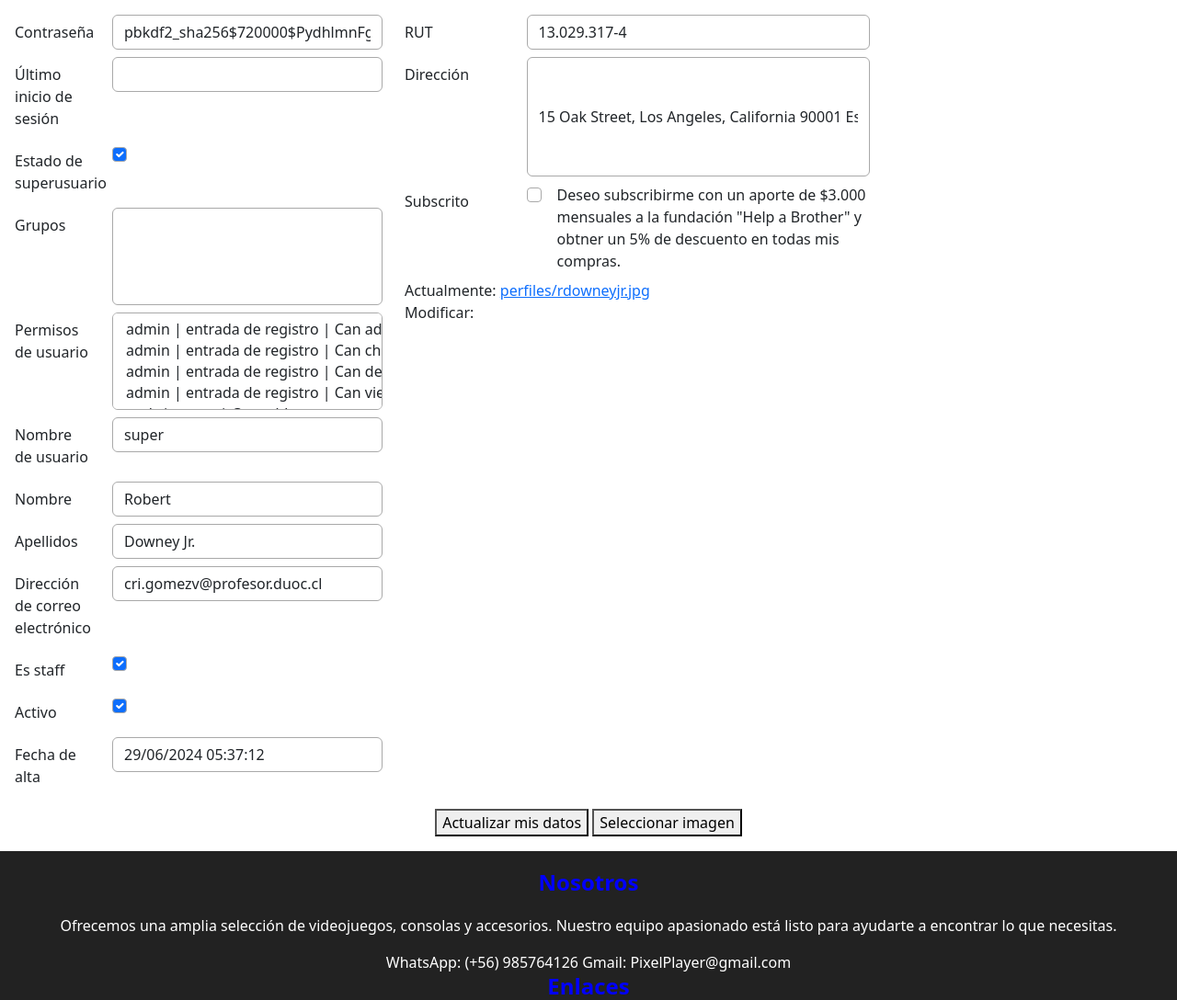
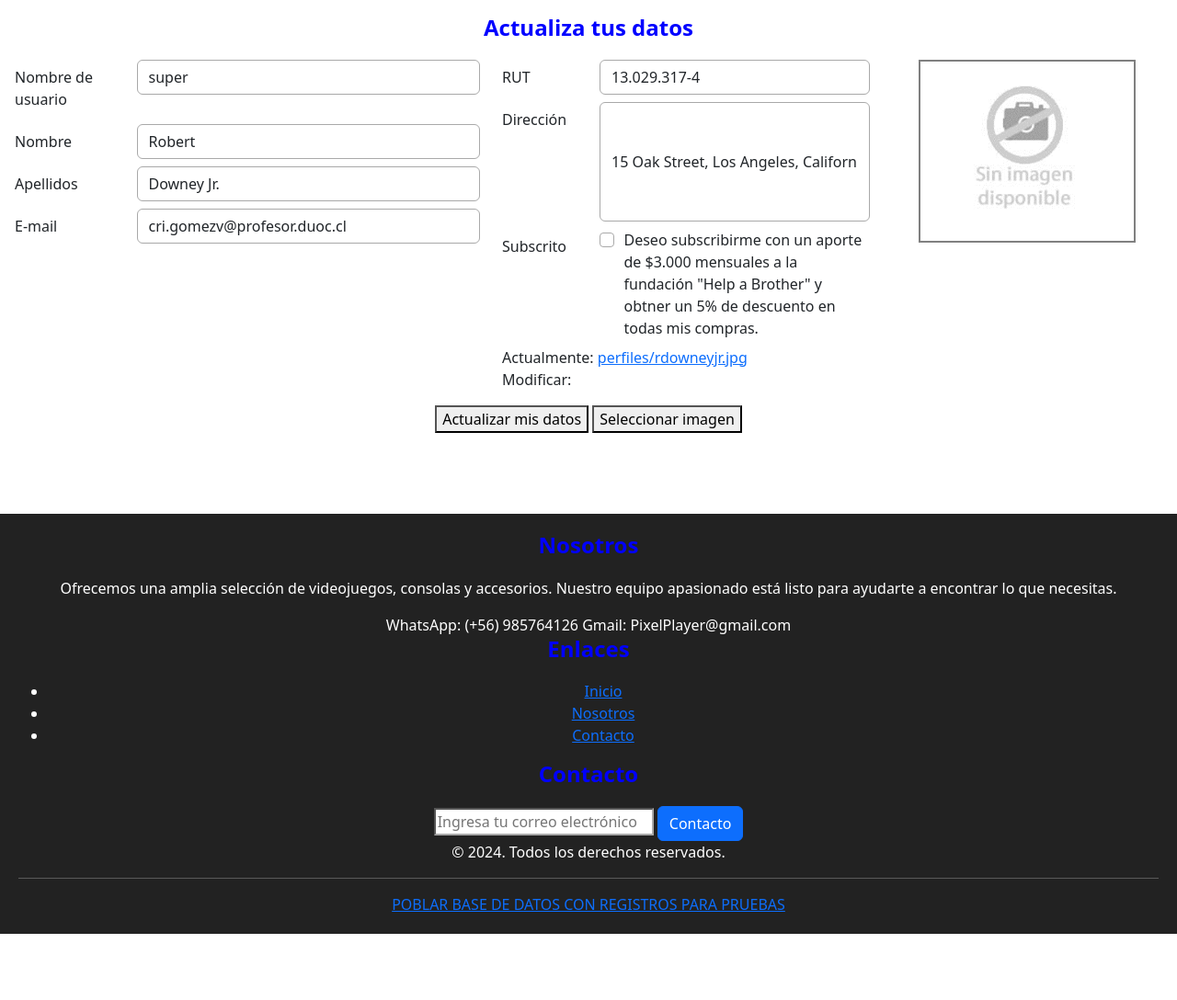
Before and after one commit to moises2312/Django, a Django app: page /misdatos in a window 1280 px wide. Shown: the part 76-1164 px from the top of the page at 92% size. After the commit the page ends 1092 px from the top, so only its background shows below. Run offline with Django 4.2, Linux system fonts and the light colour scheme; a user stored in the database is signed in; data comes from the database, SQL or seed files in the repository; both versions use the stored data as it was after the commit; lists and menus that the app fills with data are empty; some libraries are stand-ins or nearby versions.

Commit message:
mis datos incompleto

```diff
--- a/core/forms.py
+++ b/core/forms.py
@@ -84,7 +84,10 @@ class RegistroPerfilForm(ModelForm):
 class UsuarioForm(ModelForm):
    class Meta:
         model = User
-        fields = '__all__'
+        fields = ['username', 'first_name', 'last_name', 'email']
+        labels = {
+            'email': 'E-mail'
+        }
 
 # PARA LA PAGINA MANTENEDOR DE USUARIOS:
 # Crear PerfilForm como una clase que hereda de ModelForm
@@ -97,4 +100,9 @@ class UsuarioForm(ModelForm):
 class PerfilForm(ModelForm):
     class Meta:
         model = Perfil
-        fields = '__all__'
+        fields = ['tipo_usuario', 'rut', 'direccion', 'subscrito', 'imagen']
+        widgest = {
+            'direccion': forms.Textarea(),
+            'imagen': forms.FileInput(),
+
+        }
--- a/core/templates/core/misdatos.html
+++ b/core/templates/core/misdatos.html
@@ -3,6 +3,7 @@
 {% load custom_filters %}
 
 {% block content %}
+  <h1>Actualiza tus datos</h1>
 
   <form id="form" method="POST" enctype="multipart/form-data">
 
@@ -10,21 +11,23 @@
 
     <div class="row">
 
-      <!-- AREA DE DATOS BASICOS: username, nombre, apellidos, correo y contraseñas -->
-      <div class="col-sm-12 col-md-4">
-
+      <div class="col-sm-12 col-md-5">
         {{ form_usuario|as_bootstrap_form }}
-
-
       </div>
 
       <!-- AREA DE DATOS DE PERFIL: rut, dirección y subscrito (VER COMENTARIO "CHECKBOX SUBSCRITO" en script.js)  -->
-      <div class="col-sm-12 col-md-5">
-
-        {{form_perfil|as_bootstrap_form }}
-
+      <div class="col-sm-12 col-md-4">
+        {{ form_perfil|as_bootstrap_form }}
       </div>
-
+      <!-- AREA DE IMAGEN DE PERFIL -->
+      <div class="col-sm-12 col-md-3 text-center">
+        <div class="row">
+          <!-- AREA DE CUADRO DE IMAGEN: Muestra la Imagen de perfil -->
+          <div class="col-sm-12" style="height: 220px">
+            <img id="cuadro-imagen" src="{% static 'core/img/sin-imagen.png' %}">
+          </div>
+        </div>
+      </div>
     </div>
 
     <!-- AREA DE BOTONES -->
@@ -38,6 +41,7 @@
     </div>
 
   </form>
+  <br><br><br>
 
 {% endblock content %}
 
--- a/core/views.py
+++ b/core/views.py
@@ -188,7 +188,7 @@ def misdatos(request):
     # CREAR: variable de contexto para enviar formulario de usuario y perfil
     context = {
         'form_usuario': form_usuario,
-        'form_perfil': form_perfil
+        'form_perfil': form_perfil,
      }
 
     return render(request, 'core/misdatos.html', context)
```
Also changed, not shown: db.sqlite3, media/perfiles/xasaxsax_L9oqFyh.png (added).
